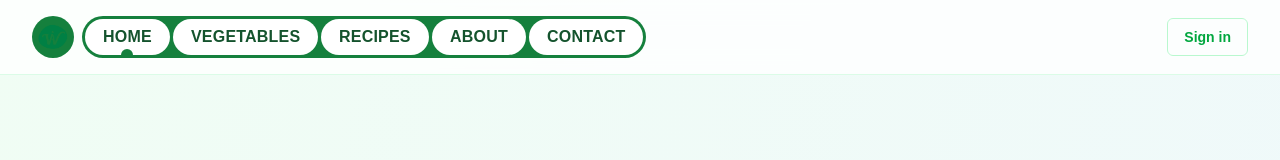
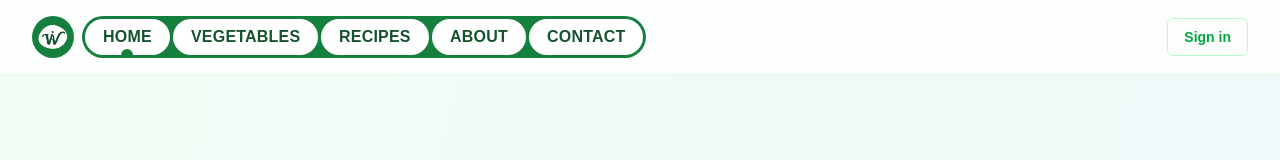
Before and after one commit to Yxggla/vegetable-web, a Next.js app: page / in a window 1280 px wide. Shown: the top 160 px of the page. Built offline with nearby package versions, Linux system fonts and the light colour scheme.

Commit message:
Update logo file extension in HomeNav component and replace logo image

```diff
--- a/src/components/home/HomeNav.tsx
+++ b/src/components/home/HomeNav.tsx
@@ -26,7 +26,7 @@ export function HomeNav() {
 			<div className="mx-auto flex max-w-7xl flex-col gap-4 px-4 py-4 sm:px-6 lg:px-8">
 				<div className="flex flex-col gap-4 md:flex-row md:items-center md:justify-between">
 					<PillNav
-						logo="/logo.PNG"
+						logo="/logo.png"
 						logoAlt="VegetableWeb"
 						items={primaryNavItems}
 						activeHref={pathname}
```
Also changed, not shown: public/logo.PNG.
